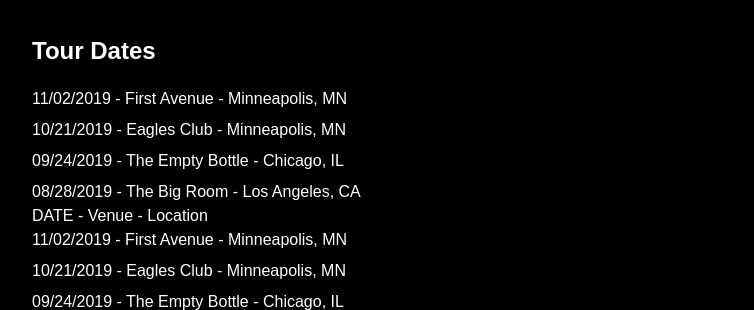
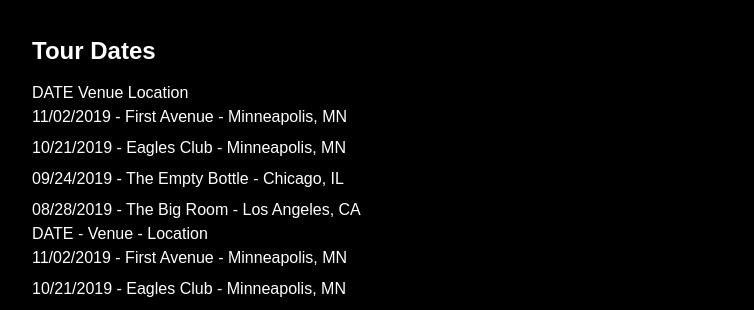
Before and after one commit to nikolas-haug/b_penny_template, a plain HTML site: page index.html in a window 1280 px wide. Shown: the part 490-800 px from the top of the page, 85-839 px from the left. Drawn offline with Linux system fonts and the light colour scheme; a web font is replaced by a local one.

Commit message:
add span tags in tours

```diff
--- a/index.html
+++ b/index.html
@@ -59,6 +59,7 @@
             <!-- Tour dates list -->
             <div class="sub-content__tour">
                 <h2>Tour Dates</h2>
+                <div><span>DATE</span> <span>Venue</span> <span>Location</span></div>
                 <p>11/02/2019 - First Avenue - Minneapolis, MN</p>
                 <p>10/21/2019 - Eagles Club - Minneapolis, MN</p>
                 <p>09/24/2019 - The Empty Bottle - Chicago, IL</p>
```
